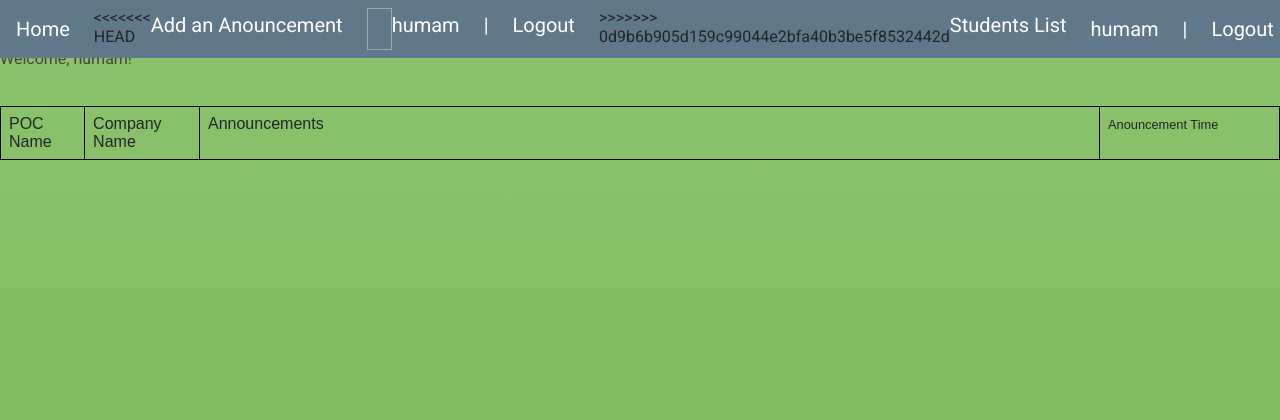
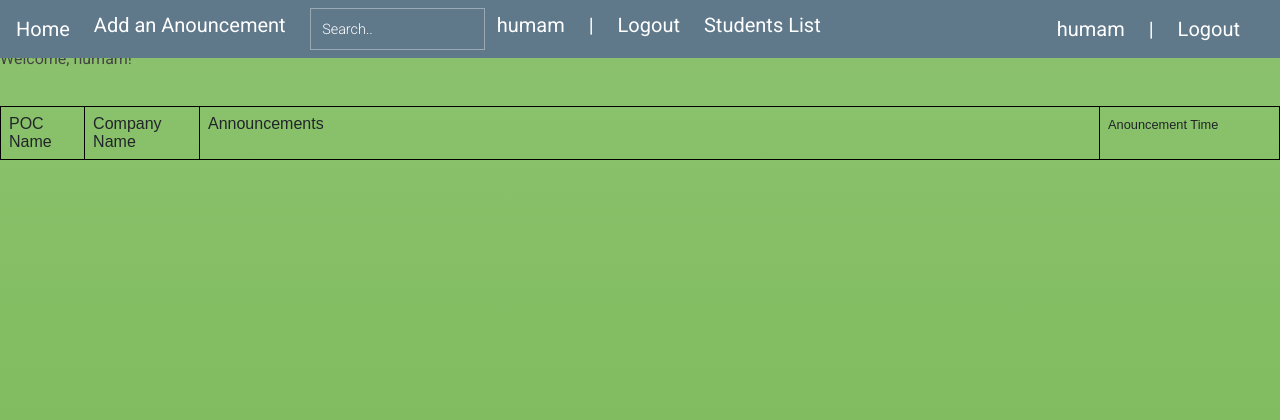
Before and after one commit to humamkhan2k/CCD-Portal, a Django app: page / in a window 1280 px wide. Shown: the top 420 px of the page. Run offline with Django 3.2, Linux system fonts and the light colour scheme; a user stored in the database is signed in; lists and menus that the app fills with data are empty; some libraries are stand-ins or nearby versions.

Commit message:
Errors Fixed

```diff
--- a/CCD/CCD/templates/home.html
+++ b/CCD/CCD/templates/home.html
@@ -11,7 +11,6 @@
       <div class="collapse navbar-collapse" id="navbarToggle">
         <div class="navbar-nav mr-auto">
 
-<<<<<<< HEAD
           <!--<a class="navbar-brand mr-4" data-toggle="modal" href="#modalAnounce" data-target="#modalAnounce">Add an Anouncement</a>-->
         <a class="navbar-brand mr-4" href="#" data-toggle="modal" data-target="#myModal">
           Add an Anouncement
@@ -40,7 +39,6 @@
 
             </div>
           </div>
-=======
           <a class="navbar-brand mr-4" href="#">Add an Anouncement</a>
           <a class="navbar-brand mr-4" href="#">Students List</a>
         </div>
@@ -52,7 +50,6 @@
           <a class="navbar-brand mr-4" href="#">{{ user.username }}</a>
           <a class="navbar-brand mr-4" href="./">|</a>
           <a class="navbar-brand mr-4" href="{% url 'login' %}">Logout</a>
->>>>>>> 0d9b6b905d159c99044e2bfa40b3be5f8532442d
         </div>
 
 
```
